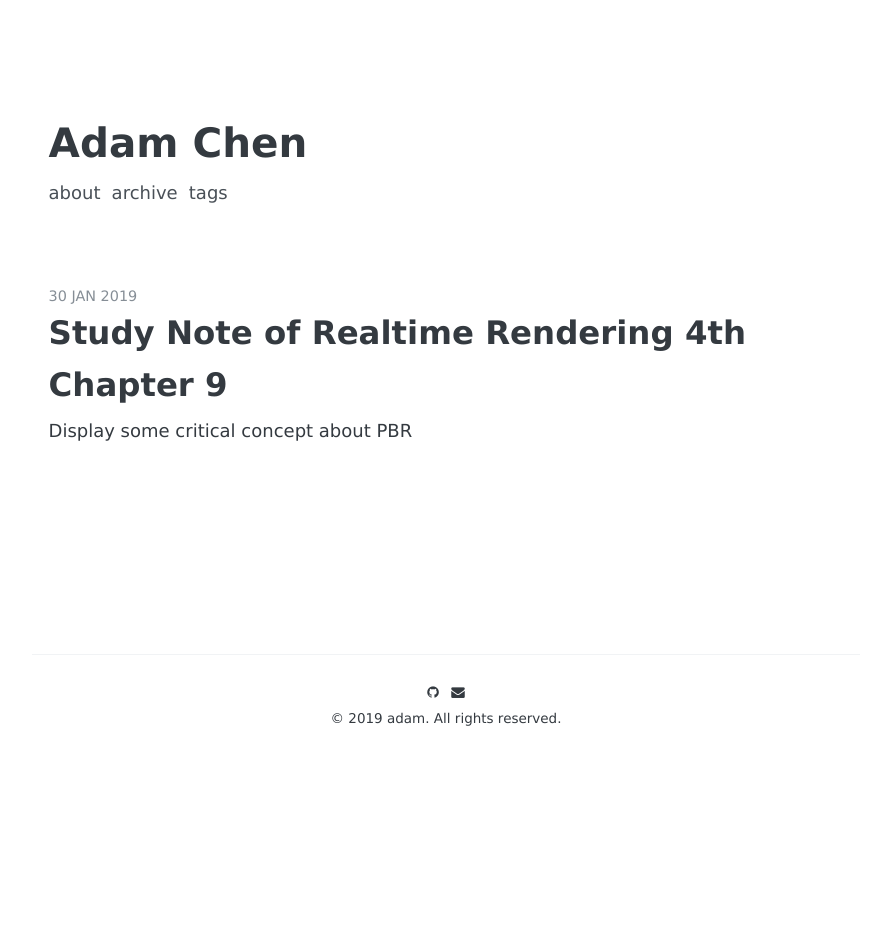
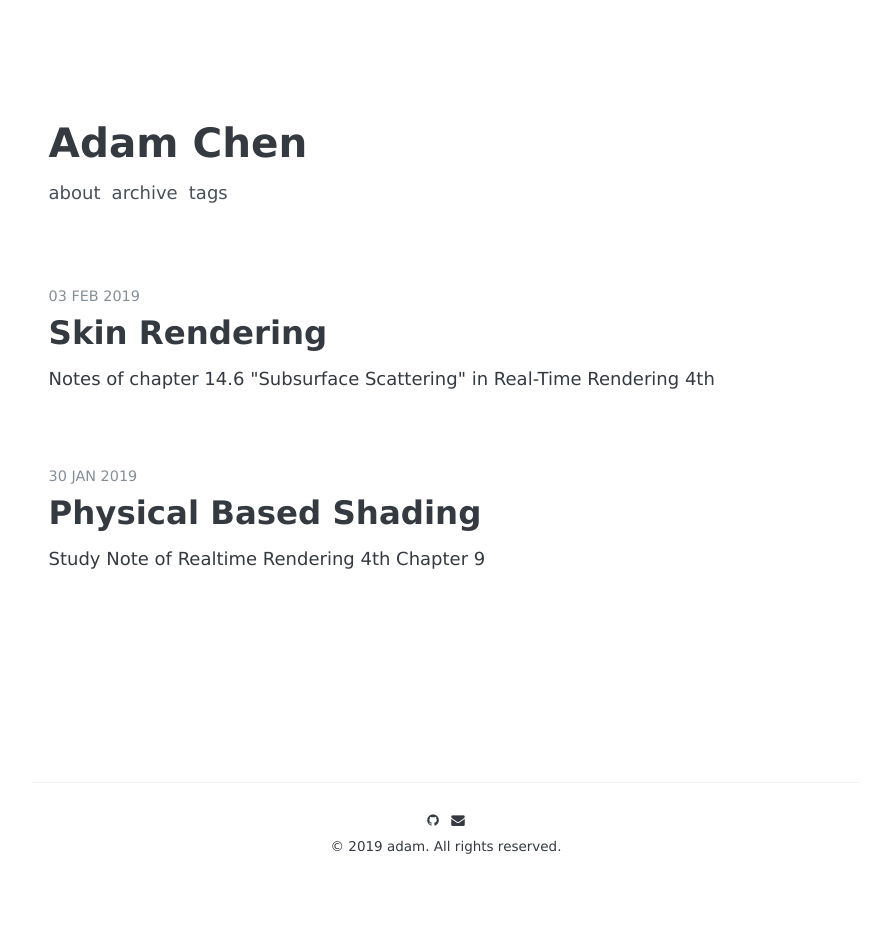
Before and after one commit to Progmdong/Progmdong.github.io, a Jekyll site: the page built from index.html, in a window 1280 px wide. Shown: the whole page, without its empty margins (194-1085 px from the left). Built offline with Jekyll 4.4.1, drawn with Linux system fonts in a browser that asks for light colours; some web fonts are replaced; the list of posts is cut into pages by our own code; before the commit the page ends 900 px from its top, so only the background shows below that; part of the change alters nothing that is shown.

Commit message:
Add new post#2

```diff
--- a/_posts/2019-01-30-RTR4_Chap9.md
+++ b/_posts/2019-01-30-RTR4_Chap9.md
@@ -1,7 +1,7 @@
 ---
 layout: post
-title: "Study Note of Realtime Rendering 4th Chapter 9"
-description: "Display some critical concept about PBR"
+title: "Physical Based Shading"
+description: "Study Note of Realtime Rendering 4th Chapter 9"
 date: 2019-01-30
 tags: [pbr, note]
 comments: true
@@ -84,7 +84,14 @@ And a similar but in some sense opposite function, *hemispherical-directional re
 If the BRDF is reciprocal, then the *hemispherical-directional reflectance* and the *directional-hemispherical reflectance* are equal. The value of the *directional-hemispherical reflectance* $R(l)$ must always be in the range [0, 1], as a result of energy conservation. A reflectance value of 0 represents a case where all the incoming light is absorbed or otherwise lost. If all the light is reflected, the reflectance will be 1.
 
 ## Fresnel Reflectance
-The Fresnel equations describe the dependence of $F$ on $θ_{i}$, $n_{1}$, and $n_{2}$. The value $n_{1}$ is the refractive index of the substance "above" the interface, where incident and reflected light propagate, and $n_{2}$ is the refractive index of the substance "below" the interface, where the refracted light propagates.
+The Fresnel equations describe the dependence of $F$ on $θ_{i}$, $n_{1}$, and $n_{2}$. The value $n_{1}$ is the refractive index of the substance "above" the interface, where incident and reflected light propagate, and $n_{2}$ is the refractive index of the substance "below" the interface, where the refracted light propagates. the Fresnel reflectance is always notated as $F(n,l)$. When light perpendicular to the surface $(l = n)$, $F(n,l)$ has a value that is a property of the substance. This value, $F_{0}$, can be thought of as the characteristic specular color of the substance. The case when $(l=n)$ is called normal incidence. As the light strikes the surface at increasingly glancing angles, the value of $F(n,l)$ will tend to increase, reaching a value of 1 for all frequencies (white) at angle 90. The increase in reflectance at glancing angles is often called the *Fresnel effect*.
+
+[Schlick][3] gives an approximation of Fresnel reflectance.
+<center>$$F(n,l)=F_{0}+(F_{90}-F_{0})(1-(n\cdot l)^{+})^{1/p}$$</center>
+The refractive index can also be used to compute $F_{0}$ with the following equation:
+<center>$$F_{0}=\frac{n_{1}-n_{2}}{n_{1}+n_{2}}$$</center>
+* Dielectrics have fairly low values for $F_{0}$—usually 0.06 or lower. This low reflectance at normal incidence makes the Fresnel effect especially visible for dielectrics. The optical properties of dielectrics rarely vary much over the visible spectrum, resulting in colorless reflectance values.
+* Metals have high values of $F_{0}$—almost always 0.5 or above. Some metals have optical properties that vary over the visible spectrum, resulting in colored reflectance values.
 
 ## Microfacet Theory
 An important property of a microfacet model is the statistical distribution of the microfacet normals $m$.  This distribution is defined by the *surface’s normal distribution function*, or **NDF**. We will use $D(m)$ to refer to the **NDF** in equations.
@@ -143,7 +150,7 @@ These same values have been used in the spheres rendered on the below image. The
 
 [1]: https://www.osapublishing.org/ao/abstract.cfm?id=13818
 [2]: https://www.cs.cornell.edu/~srm/publications/EGSR07-btdf.html
-
+[3]: http://citeseerx.ist.psu.edu/viewdoc/download?doi=10.1.1.50.2297&rep=rep1&type=pdf
 
 ## Reference
 1. Real-Time Rendering Fourth Edition
--- /dev/null
+++ b/_posts/2019-02-03-Skin_Rendering.md
@@ -0,0 +1,52 @@
+---
+layout: post
+title: "Skin Rendering"
+description: "Notes of chapter 14.6 \"Subsurface Scattering\" in Real-Time Rendering 4th"
+date: 2019-02-03
+tags: [skin rendering]
+comments: true
+share: true
+---
+# Skin Rendering
+
+In some cases, the scale of scattering is relatively small, as for media with a high optical depth, such as human skin. Scattered light is re-emitted from the surface close to its original point of entry. This shift in location means that subsurface scattering cannot be modeled with a BRDF. That is, when the scattering occurs over a distance larger than a pixel, its more global nature is apparent. Special methods must be used to render such effects.
+<center>
+<img src="http://pm7bm4ebj.bkt.clouddn.com/1549424376359.png">
+</center>
+
+For most materials, the reflectance of light is usually separated into two components that are handled independently. [1] surface reflectance, typically  approximated with a simple specular calculation; and [2] subsurface reflectance, which typically approximated with a simple diffuse calculation. However, these two components require more advanced models to generate realistic imagery of skin.
+## Skin Surface Reflectance
+A small fraction of the light incident on a skin surface reflected directly, without being colored. This is due to a Fresnel interaction with the topmost layer of the skin, which is rough and oily, and we can model it using a specular reflection function.
+## Skin Subsurface Reflectance
+
+## Wrap lighting
+A color shift is used to approximate the subsurface scattering. When used in this way, wrap lighting attempts to model the effect of multiple scattering on the shading of curved surface.
+## Normal Blurring
+[Stam][1] points out that multiple scattering can be modeled as a diffusion process. The diffusion process has a spatial blurring effect on the outgoing radiance.
+[Ma et al.][2] determined the reflected light of scattering object and found that, while the specular reflectance is based on the geometric surface normals, subsurface scattering makes diffuse reflectance as if it uses blurred surface normal. Furthermore, the amount of blurring can vary over the visible spectrum. They propose a real-time shading technique using independently acquired normal maps for the specular reflectance and for the R, G, B channels of the diffuse reflectance.
+
+## Texture-Space Diffusion
+## Pre-Integrated Skin Shading
+Pre-Integrated take a different approach to the problem of subsurface scattering in skin and have departed from texture-space diffusion. One approach to precompute the effect of scattered light at any point on a surface, was to simulate lighting from all directions and compress that data using spherical harmonics. $N\cdot L$ falloff is a primary cause of changing incident light, so it would be used as the first parameter to the measured diffuse falloff. To measure the effect of surface curvature on scattering, curvature is used as the second parameter.
+For each skin curvature and for all angles $\theta$ between $N$ and $L$, we perform the integration:
+<center>$$D(\theta, r)=\frac{\int_{-\pi}^{\pi}cos(\theta+x)\cdot R(2rsin(x/2))dx}{\int_{-\pi}^{\pi}R(2rsin(x/2))dx}$$</center>
+<center>
+<img src="http://pm7bm4ebj.bkt.clouddn.com/1549942443041.png">
+</center>
+The difference was negligible and the ring integration fits nicely into a shader that is used to compute the lookup texture. The variable $R()$ refers to the diffusion profile, used the sum of Gaussians from the previous section. Rather than performing an expensive $arccos()$ operation in the shader to calculate the angle, the skin shading algorithm push this into the lookup, so the lookup is indexed by $N\cdot L$ directly.
+<center>
+<img src="http://pm7bm4ebj.bkt.clouddn.com/1549943017744.png">
+</center>
+This approximation will work very well on smooth surfaces without fast changes in curvature, but breaks down when curvature changes too quickly. To handle the effect of subsurface scattering on small surface details, Penner modifies the technique by [Ma et al.][2]. Since using four normals would require four transformations into tangent space and four times the memory, an approximation was investigated using only one mipmapped normal map. When using this optimization, they sample the specular normal as usual, but also sample a red normal clamped below a tunable mip-level in another sampler. Transform those two normals into tangent space and blend between them to get green and blue normals.
+Additionally, to get the scattering profile to span through shadow boundaries, the shadow penumbra profile can be used to bias the LUT coordinates. The trick used for shadows is to think of the results of shadow mapping algorithm as a falloff function rather than directly as a penumbra. When the falloff is completely black or white, things are completely occluded or unoccluded, respectively. However, what happens between those two values can be reinterpret. Define the representative shadow penumbra $P()$ as a one-dimensional falloff from filtering a straight shadow edge (a step function) against the shadow mapping blur kernel. For a given shadow value we can find the position within the representative penumbra using the inverse $P^{-1}()$ (assuming monotonically decreasing). In the end, two-dimensional shadow-lookup integration is a simple convolution:
+<center>
+$$P_{S}(s, w)=\frac{\int_{- \infty}^{ \infty}{P}'(P^{-1}(s)+x)R(x/w)dx}{\int_{-\infty}^{\infty}R(x/w)dx}$$
+</center>
+## Screen-Space Diffusion
+## Reference
+1. Chapter 14.6 "Subsurface Scattering", in Real-Time Rendering Four Edition
+2. d’Eon, Eugene, and David Luebke, “Advanced Techniques for Realistic Real-Time Skin Ren- dering,” in GPU Gems 3
+3. "Pre-Integrated Skin Shading" in GPU pro 2
+
+[1]: https://link.springer.com/chapter/10.1007/978-3-7091-9430-0_5
+[2]: https://dl.acm.org/citation.cfm?id=2383873
```
